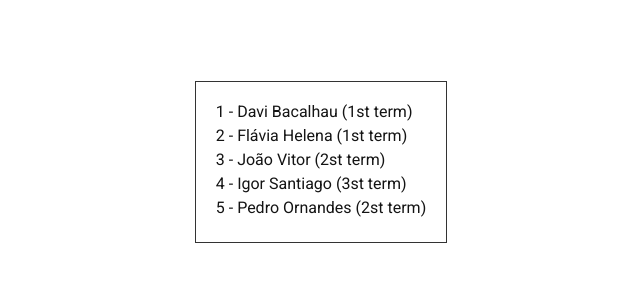
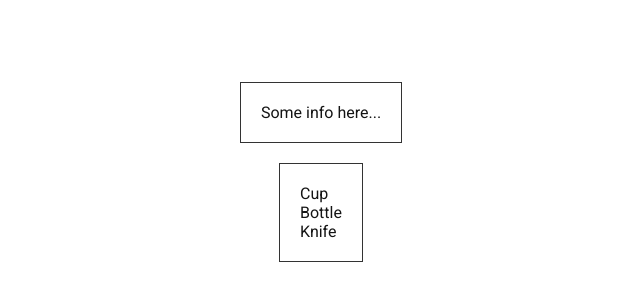
Before and after one commit to littlesekii/relearning-vue, a Vue app: page / in a window 1280 px wide. Shown: the part 238-538 px from the top of the page, without its empty margins (319-959 px from the left). Built offline with nearby package versions, Linux system fonts and the light colour scheme.

Commit message:
feat.: added TemplateRef component examples

```diff
--- /dev/null
+++ b/src/components/TemplateRef.vue
@@ -0,0 +1,67 @@
+/**
+* Author: Davi Bacalhau (littlesekii)
+* Purpose: Understand and use Vue 3 template ref.
+*
+**/
+
+<script setup>
+import { onMounted, reactive, ref, useTemplateRef } from 'vue';
+
+const objectList = reactive([
+  "Cup",
+  "Bottle",
+  "Knife"
+]);
+
+const containerElement = useTemplateRef("container");
+const objectElements = useTemplateRef("object");
+
+onMounted(() => {
+  console.log(containerElement.value);
+  console.log(containerElement.value.innerText);
+
+  objectElements.value.map((element) => {
+    console.log(element);
+    console.log(element.innerText);
+  });
+})
+
+</script>
+
+<template>
+  <main>
+    <div class="container" ref="container">
+      Some info here...
+    </div>
+
+    <div class="container">
+      <ul>
+        <li v-for="obj in objectList" ref="object">{{ obj }}</li>
+      </ul>
+    </div>
+  </main>
+
+</template>
+
+<style scoped>
+.container {
+	padding: 20px;
+	display: flex;
+	flex-direction: column;
+
+	justify-content: center;
+	align-items: center;
+
+	border: 1px solid var(--black-light);
+
+  margin-top: 20px;
+}
+
+ul {
+  list-style: none;
+}
+
+main {
+  flex-direction: column;
+}
+</style>
--- a/src/views/HomeView.vue
+++ b/src/views/HomeView.vue
@@ -12,6 +12,7 @@ import ComponentProps from '@/components/ComponentProps.vue';
 import EmitParent from '@/components/Emit/EmitParent.vue';
 import BasicSlot from '@/components/Slot/BasicSlot.vue';
 import ScopedSlotParent from '@/components/Slot/ScopedSlotParent.vue';
+import TemplateRef from '@/components/TemplateRef.vue';
 </script>
 
 <template>
@@ -41,6 +42,8 @@ import ScopedSlotParent from '@/components/Slot/ScopedSlotParent.vue';
     </template>
   </BasicSlot> -->
 
-  <ScopedSlotParent />
+  <!-- <ScopedSlotParent /> -->
+
+  <TemplateRef />
 
 </template>
```
